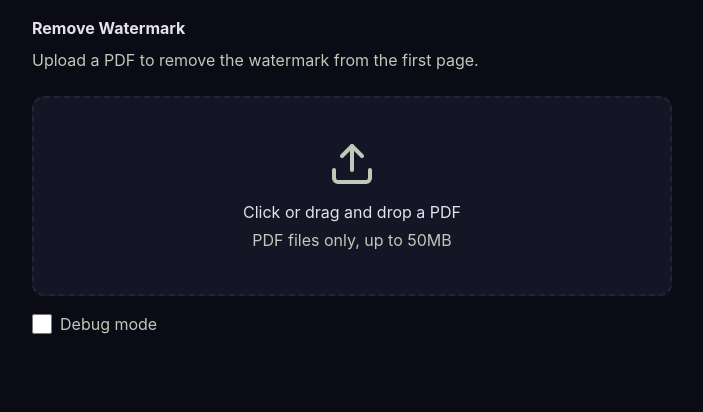
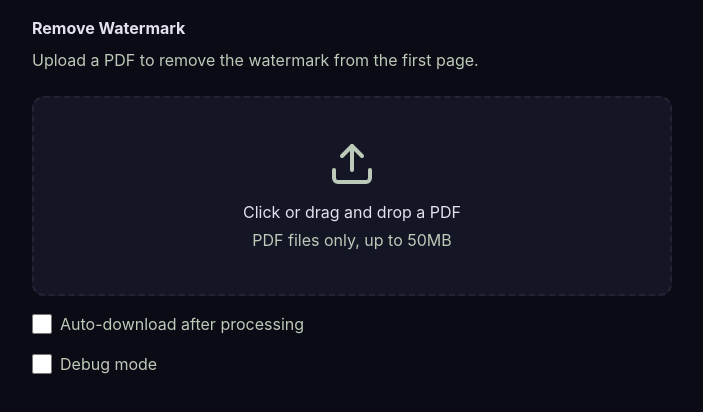
Before and after one commit to Pink-FLamingos-LLC/unwatermark, a SvelteKit app: page /tools/remove-watermark in a window 1280 px wide. Shown: the top 412 px of the page, without its empty margins (288-991 px from the left). Built offline with nearby package versions, Linux system fonts and the light colour scheme.

Commit message:
fix: move auto-download checkbox before upload dropzone

```diff
--- a/src/routes/tools/remove-watermark/+page.svelte
+++ b/src/routes/tools/remove-watermark/+page.svelte
@@ -225,15 +225,15 @@
 		</div>
 	{:else}
 		<Dropzone onfile={handleFile} />
+		<div class="mt-4">
+			<label class="flex items-center gap-2 cursor-pointer">
+				<input type="checkbox" bind:checked={autoDownload} class="w-5 h-5 accent-primary" />
+				<span class="text-label-lg text-on-surface-variant">Auto-download after processing</span>
+			</label>
+		</div>
 		{#if uploadedFile && !isProcessing && !processedPdf}
 			<div class="mt-4">
 				<DetectionMethodSelector selected={detectionMethod} onchange={handleMethodChange} />
-			</div>
-			<div class="mt-4">
-				<label class="flex items-center gap-2 cursor-pointer">
-					<input type="checkbox" bind:checked={autoDownload} class="w-5 h-5 accent-primary" />
-					<span class="text-label-lg text-on-surface-variant">Auto-download after processing</span>
-				</label>
 			</div>
 			{#if detectionMethod === 'visual'}
 				<div class="mt-4">
```
